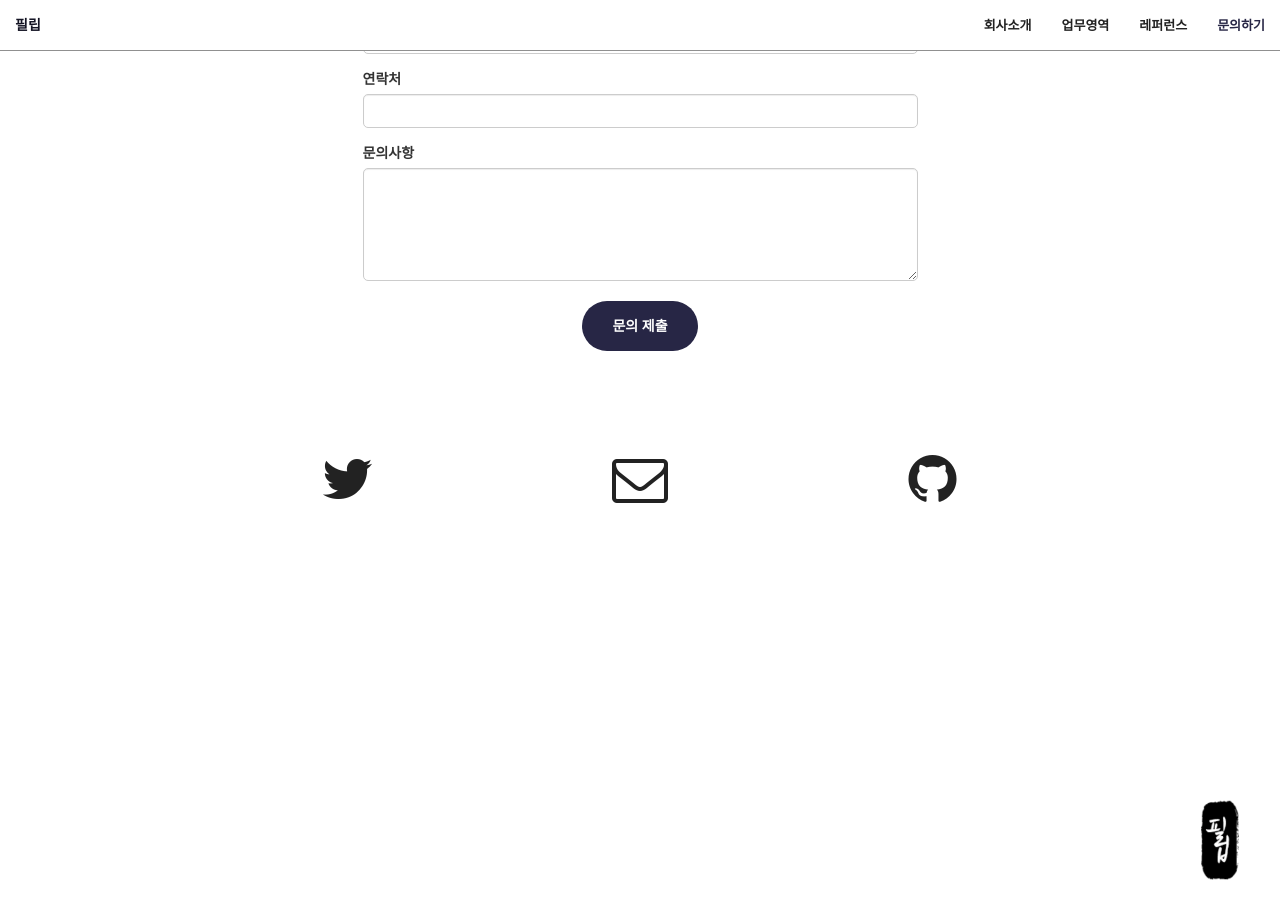
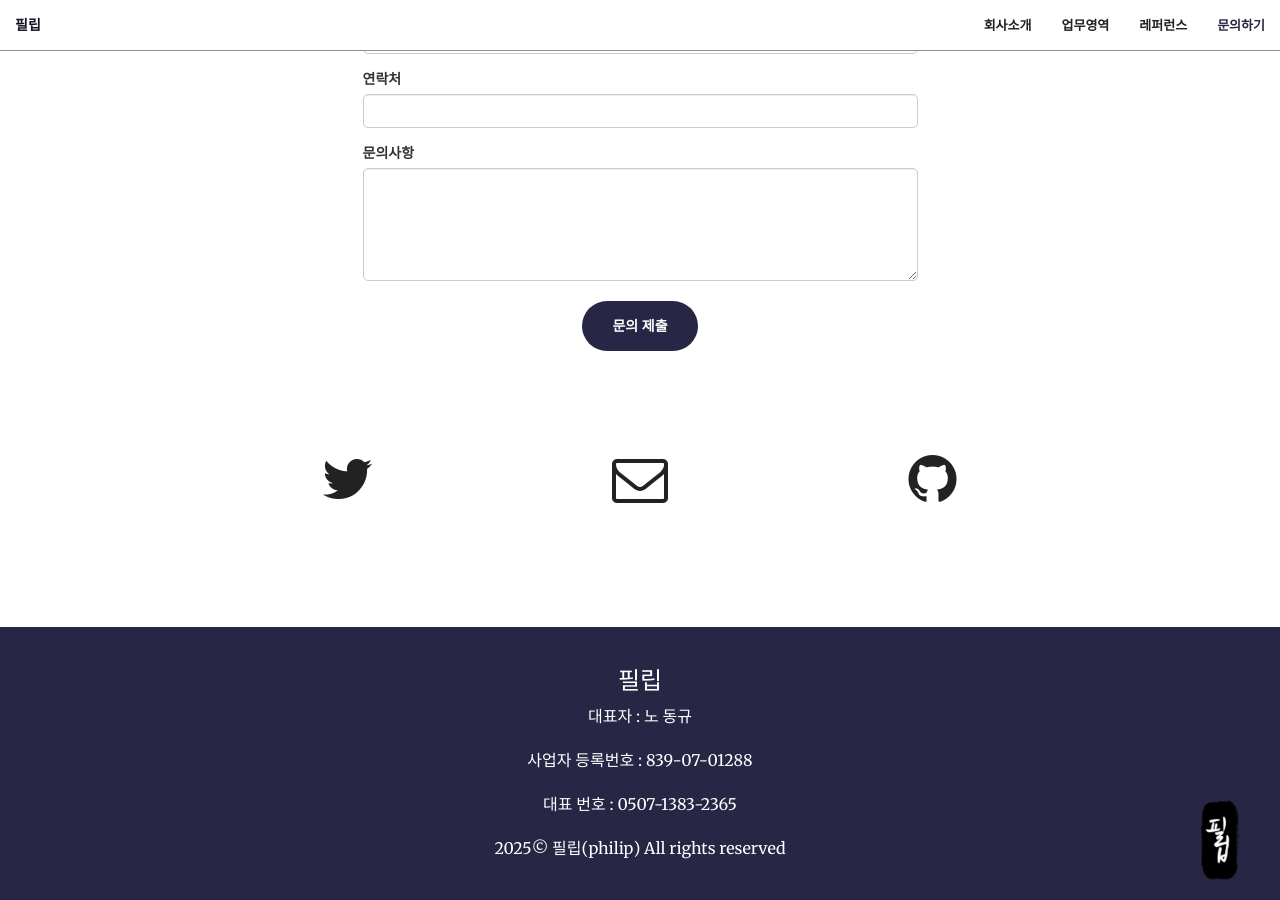
Before and after one commit to philipcommunication/philip-homepage, a Jekyll site: the page built from index.html, in a window 1280 px wide and 900 px high, scrolled down 3990 px. Built offline with Jekyll 4.4.1, drawn with Linux system fonts in a browser that asks for light colours.

Commit message:
footer add

```diff
--- a/_layouts/front.html
+++ b/_layouts/front.html
@@ -22,6 +22,15 @@
   {% include aside.html %}
   {% include contact.html %}
   {% include scripts.html %}
+  <footer class="footer">
+    <div class="container text-center">
+        <h3 class="footer-title">필립</h3>
+        <p>대표자 : 노 동규</p>
+        <p>사업자 등록번호 : 839-07-01288</p>
+        <p>대표 번호 : <a href="tel:050713832365">0507-1383-2365</a></p>
+        <p>2025© 필립(philip) All rights reserved</p>
+    </div>
+</footer>
 </body>
 
 </html>
--- a/_sass/_base.scss
+++ b/_sass/_base.scss
@@ -414,3 +414,20 @@ form label {
 .floating-call:hover {
     transform: scale(1.1);
 }
+/*footer내용 추가*/
+.footer {
+    background-color: #272645; /* 배경색 (어두운 네이비) */
+    color: #fff; /* 텍스트 색상 (흰색) */
+    padding: 20px 0; /* 상하 여백 */
+    text-align: center; /* 가운데 정렬 */
+    font-size: 14px;
+}
+
+.footer a {
+    color: #fff;
+    text-decoration: none;
+}
+
+.footer a:hover {
+    text-decoration: underline;
+}
```
